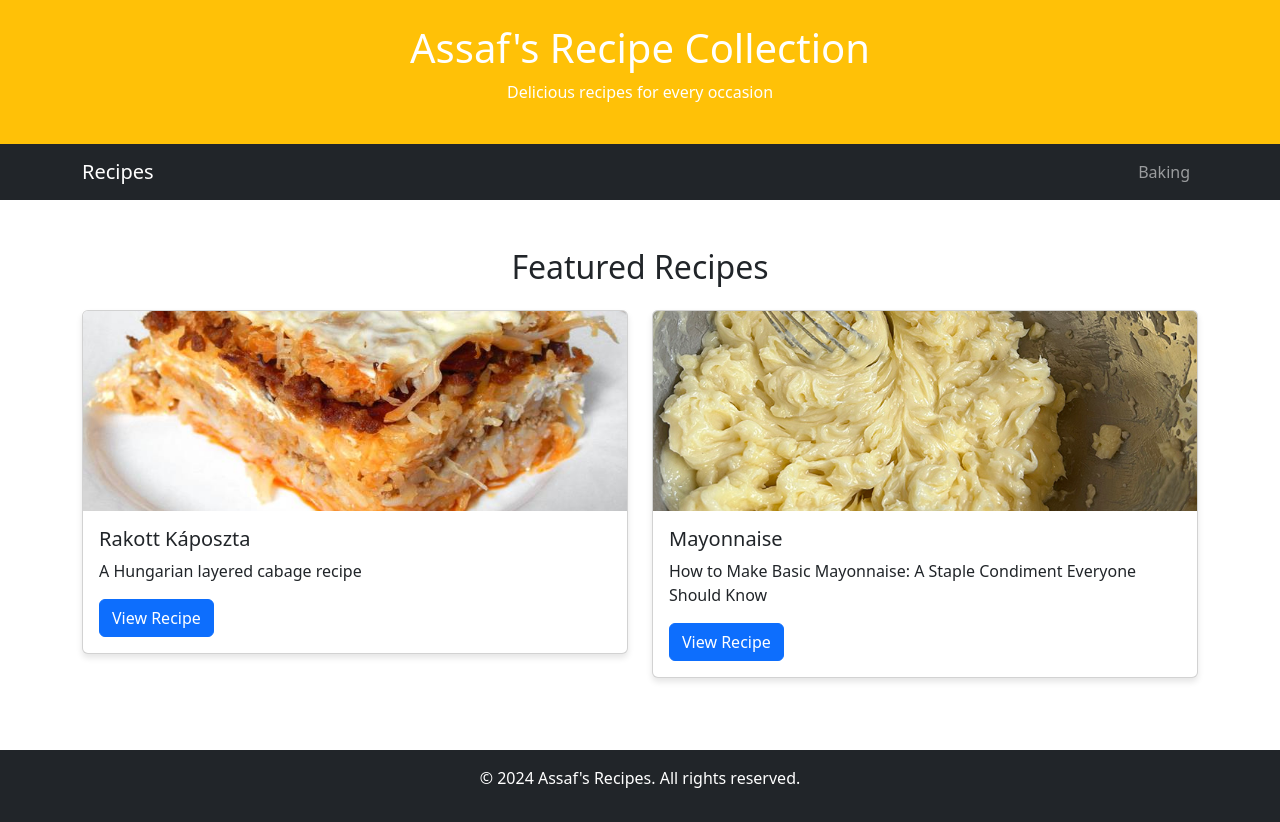
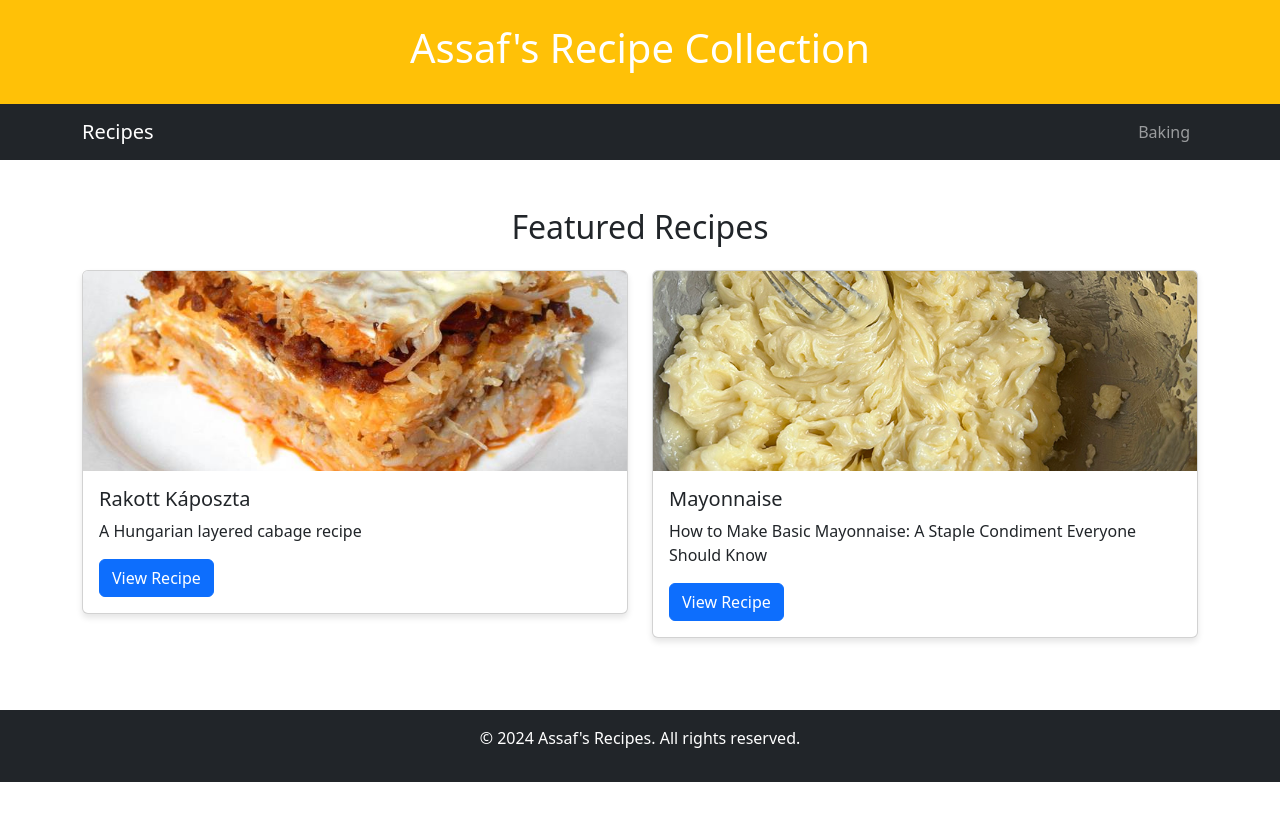
Before and after one commit to assafalon/assafalon.github.io, a plain HTML site: page index.html in a window 1280 px wide. After the commit the page ends 800 px from the top, so only its background shows below. Drawn offline with nearby package versions, Linux system fonts and the light colour scheme.

Commit message:
changed index

```diff
--- a/index.html
+++ b/index.html
@@ -14,7 +14,6 @@
     <!-- Header -->
     <header class="bg-warning text-white text-center py-4">
         <h1>Assaf's Recipe Collection</h1>
-        <p>Delicious recipes for every occasion</p>
     </header>
 
     <!-- Navigation Bar -->
```
